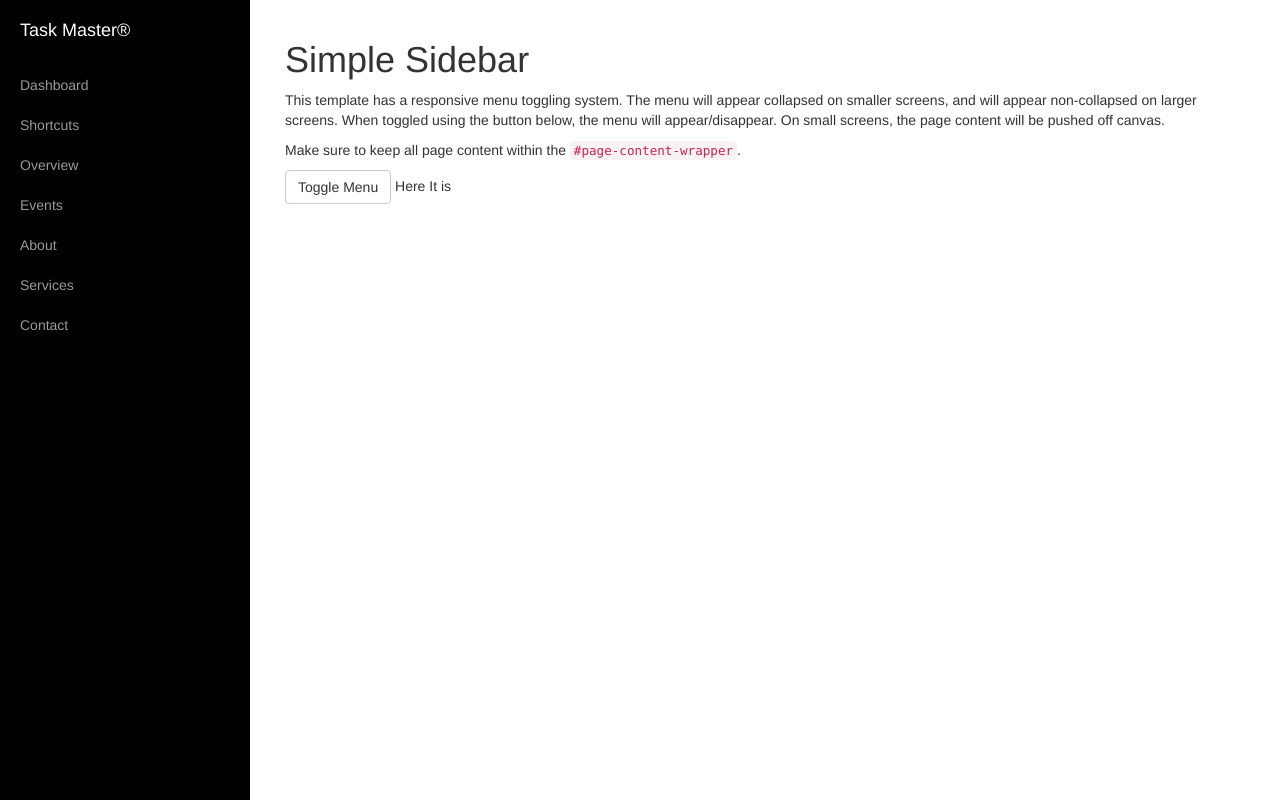
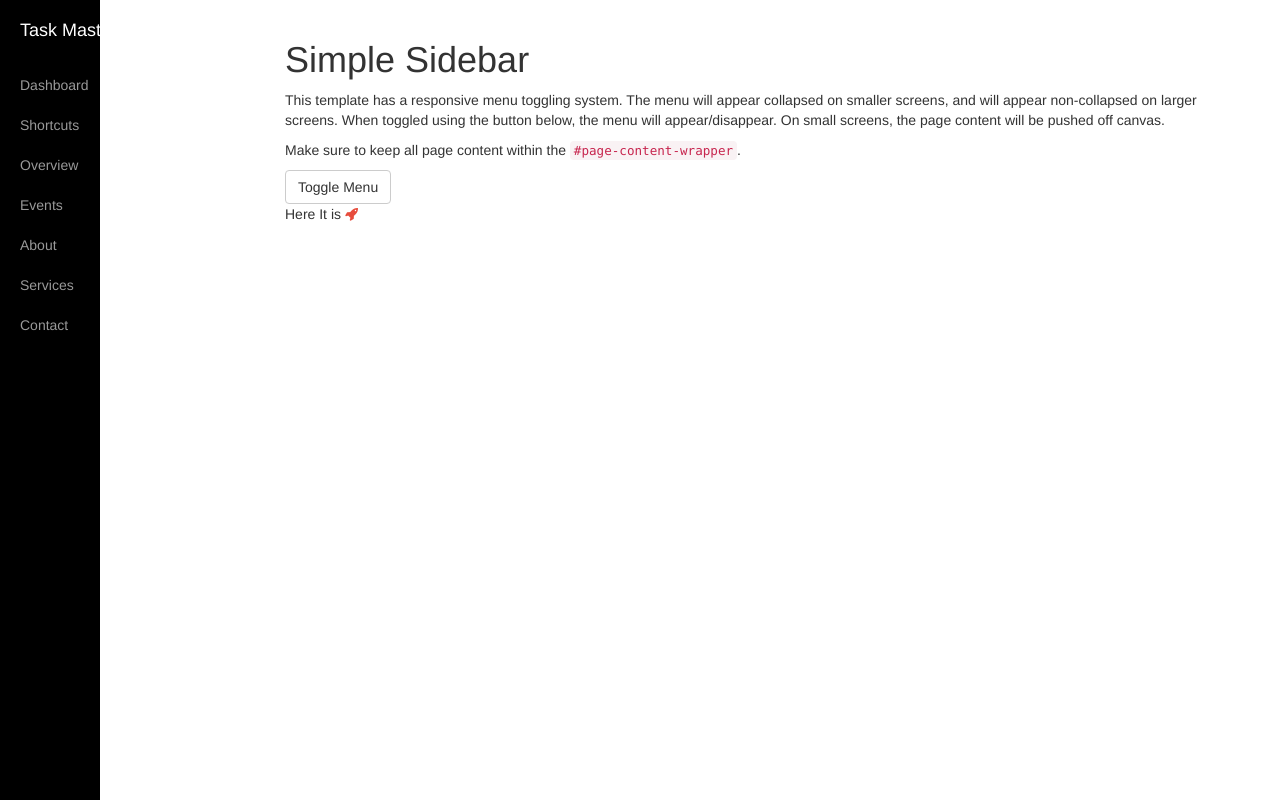
Before and after one commit to codewreaker/ash-softeng-group16, a PHP site: page / in a window 1280 px wide. Run offline with PHP 8.4, Linux system fonts and the light colour scheme; some libraries are stand-ins or nearby versions.

Commit message:
SASS working fine now

```diff
--- a/gruntfile.js
+++ b/gruntfile.js
@@ -9,8 +9,8 @@ module.exports = function(grunt) {
 			}
 		},
 		watch: {
-			css: {
-				files: '**/*.scss',
+			sass: {
+				files: 'src/sass/*.scss',
 				tasks: ['sass']
 			}
 		}
--- a/index.html
+++ b/index.html
@@ -7,7 +7,6 @@
 
     <!-- CSS/SASS files -->
     <link rel="stylesheet" href="src/css/main.css">
-    <link rel="stylesheet" href="src/css/base.scss">
     <link rel="stylesheet" href="src/css/base.css">
     <link rel="stylesheet" href="bower_components/bootstrap/dist/css/bootstrap.min.css">
     <link rel="stylesheet" href="bower_components/font-awesome/css/font-awesome.min.css">
@@ -64,7 +63,9 @@
                         <p>This template has a responsive menu toggling system. The menu will appear collapsed on smaller screens, and will appear non-collapsed on larger screens. When toggled using the button below, the menu will appear/disappear. On small screens, the page content will be pushed off canvas.</p>
                         <p>Make sure to keep all page content within the <code>#page-content-wrapper</code>.</p>
                         <a href="#menu-toggle" class="btn btn-default" id="menu-toggle">Toggle Menu</a>
-                        <span class="testbtn">Here It is</span>
+                        <span class="testbtn">Here It is
+                        <i class="fa fa-rocket"></i>
+                        </span>
                     </div>
                 </div>
             </div>
--- a/src/css/base.css
+++ b/src/css/base.css
@@ -2,4 +2,12 @@ body {
   font: 100% Helvetica, sans-serif;
   color: #333; }
 
+span {
+  display: block;
+  width: 400px;
+  display: block; }
+  span i {
+    font-size: 11em;
+    color: #e74c3c; }
+
 /*# sourceMappingURL=base.css.map */
--- a/src/css/main.css
+++ b/src/css/main.css
@@ -106,7 +106,7 @@
     }
 
     #sidebar-wrapper {
-        width: 250px;
+        width: 100px;
     }
 
     #wrapper.toggled #sidebar-wrapper {
--- a/src/sass/base.scss
+++ b/src/sass/base.scss
@@ -5,3 +5,14 @@ body {
   font: 100% $font-stack;
   color: $primary-color;
 }
+
+span{
+    display: block;
+    width: 400px;
+    display: block;
+
+    i{
+        font-size: 11em;
+        color: #e74c3c;
+    }
+}
```
Also changed, not shown: README.md, 1 other file.
